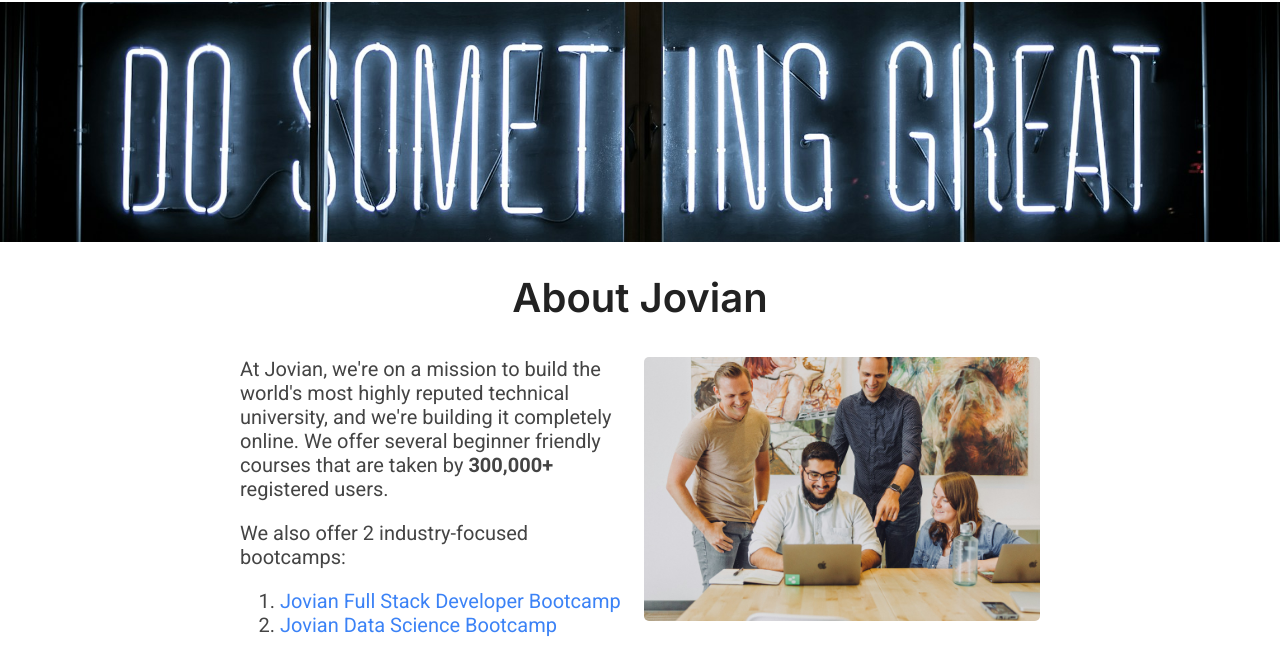
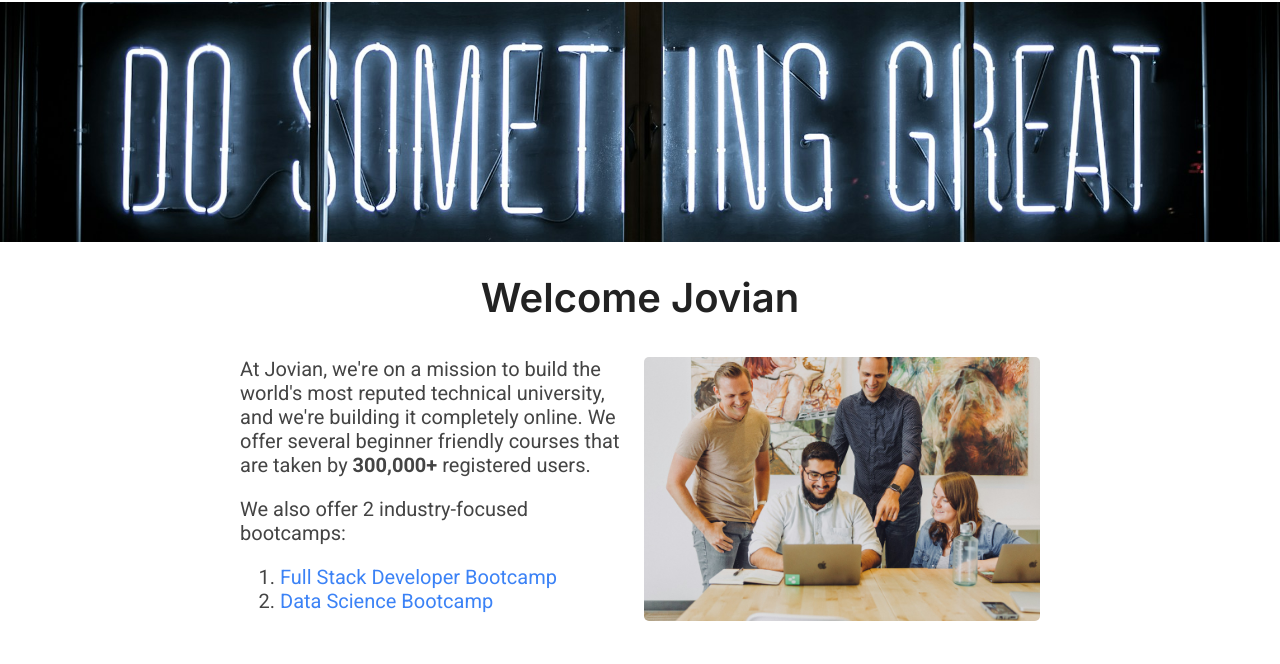
Before and after one commit to Muta17/jovian-careers-site, a plain HTML site: page src/index.html in a window 1280 px wide. Shown: the part 48-712 px from the top of the page. Drawn offline with Linux system fonts and the light colour scheme.

Commit message:
made some changes to index

```diff
--- a/src/index.html
+++ b/src/index.html
@@ -31,12 +31,12 @@
     </div>
 
     <img id="banner" src="banner.jpg" alt="Banner" height="240">
-    <h1>About Jovian</h1>
+    <h1>Welcome Jovian</h1>
 
     <div id="about">
         <div id="description">
             <p style="margin-top: 0;">At Jovian, we're on a mission to build
-                the world's most highly reputed technical
+                the world's most reputed technical
                 university, and we're building it completely
                 online. We offer several beginner friendly
                 courses that are taken by <b>300,000+</b> registered
@@ -46,12 +46,12 @@
             <ol>
                 <li>
                     <a href="https://www.jovian.com/full-stack-developer-bootcamp">
-                        Jovian Full Stack Developer Bootcamp
+                        Full Stack Developer Bootcamp
                     </a>
                 </li>
                 <li>
                     <a href="https://www.jovian.com/data-science-bootcamp">
-                        Jovian Data Science Bootcamp
+                        Data Science Bootcamp
                     </a>
                 </li>
             </ol>
```
